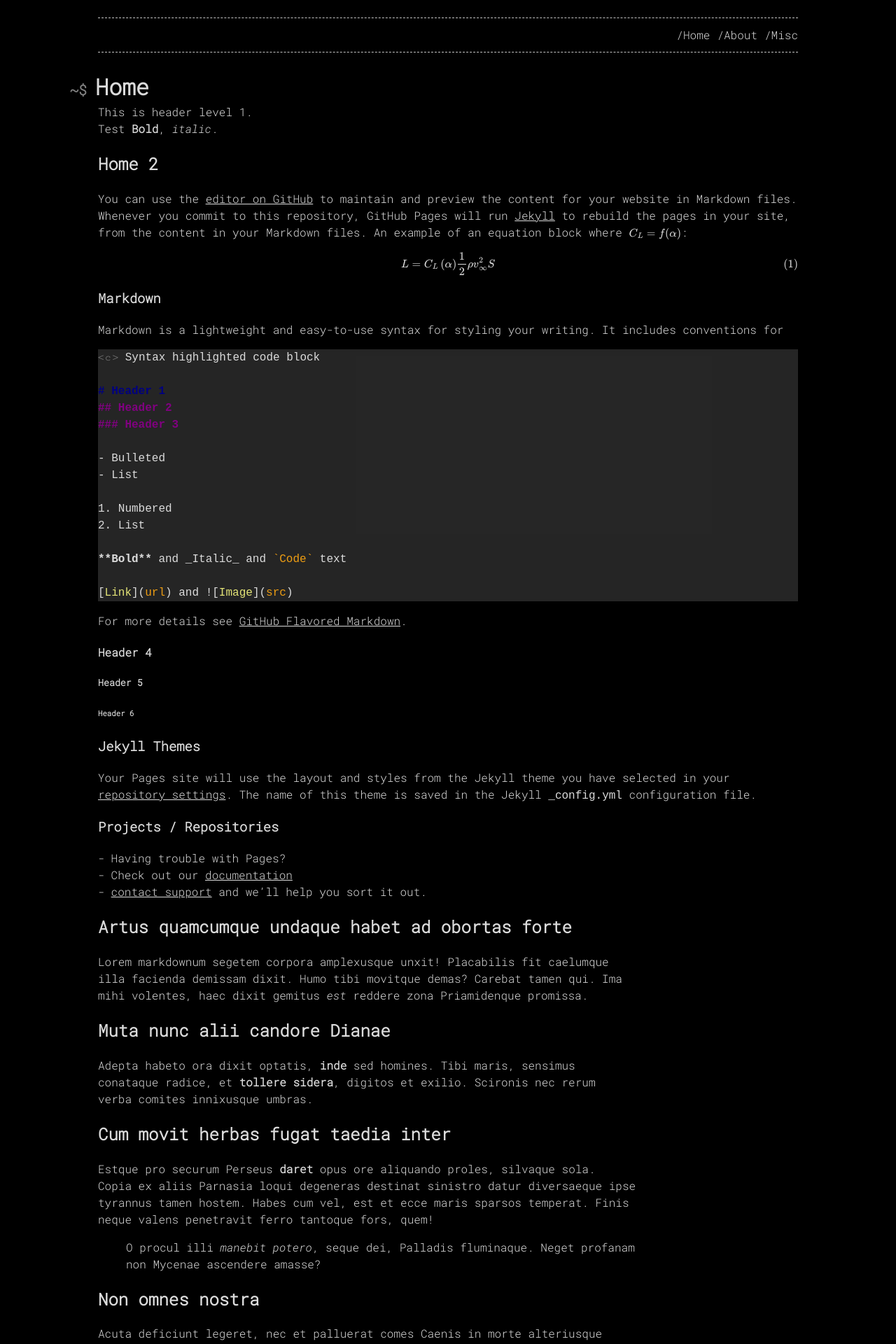
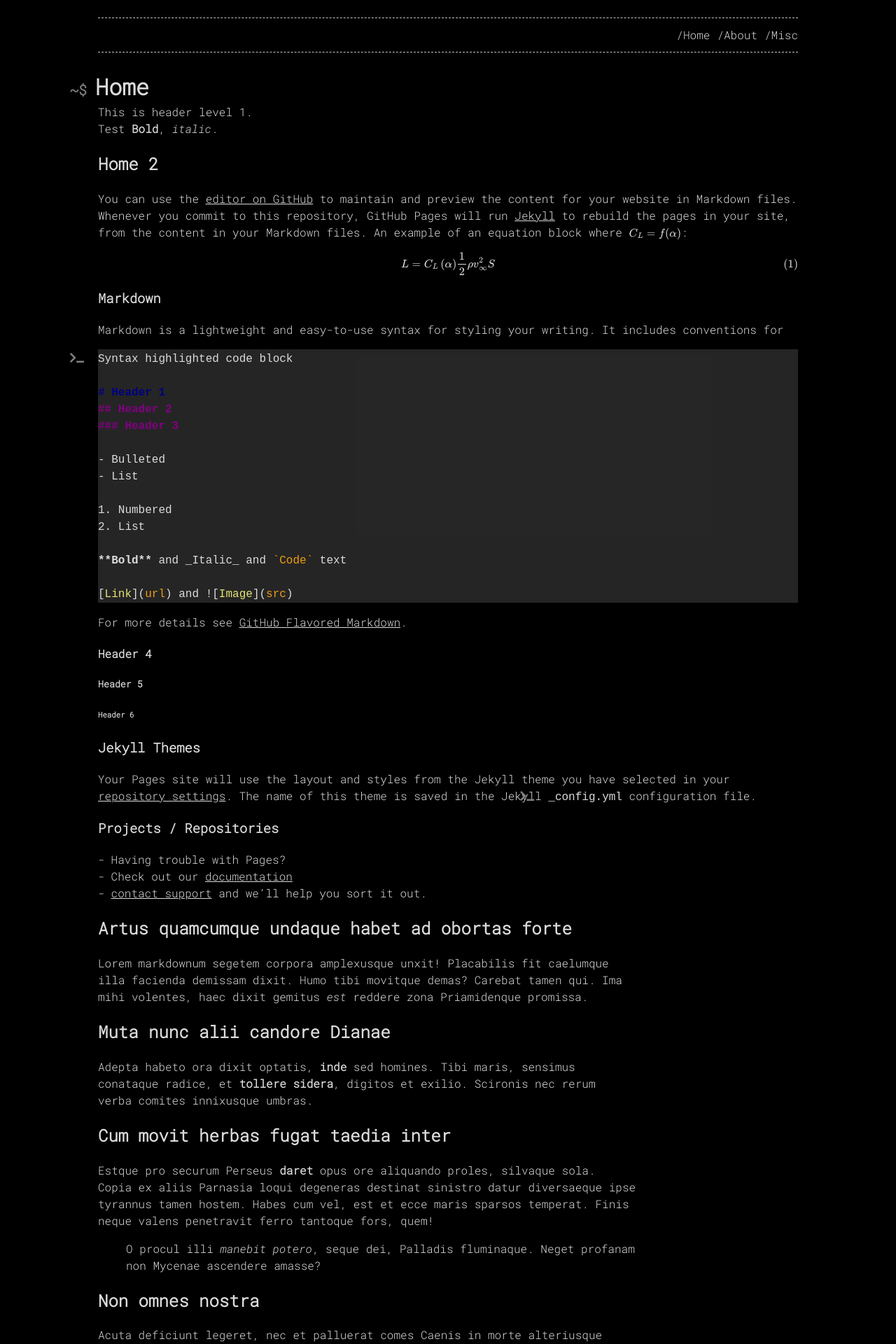
Before and after one commit to mvdhoek/mvdhoek.github.io, a Jekyll site: the page built from index.md, in a window 1280 px wide. Shown: the top 1920 px of the page at 70% size. Built offline with Jekyll 4.4.1, drawn with Linux system fonts in a browser that asks for light colours; nearby versions of some CDN libraries; formulas are drawn with MathJax 3.

Commit message:
Changed code highlighting style

```diff
--- a/_sass/base.scss
+++ b/_sass/base.scss
@@ -86,7 +86,8 @@ textarea { vertical-align: top; }
 .lineno { color: var(--code-color-1); margin-right: 15px; }
 figure.highlight { margin: 5px 0; }
 pre { font-family: 'Cutive Mono', monospace !important;  background: rgba(42, 42, 42, 0.9); }
-pre:before { content: '<c> ';  font-size: 16px;  color: grey; }
+code { margin: 0 0 0 -40px; }
+code:before { content: '\f120      ';  font-family: 'Font Awesome 5 Free';  color: grey;  font-weight: 900; }
 
 /**pre { background-color: var(--background-color);  border: none;  padding: 0;  margin: 0;  overflow:auto;  font-size: $base-font-size;  color: var(--text-color);  line-height: 1.7 !important;  font-family: $base-font-family !important; }*/
 .highlight .hll { background-color: var(--code-color-2); }
```
